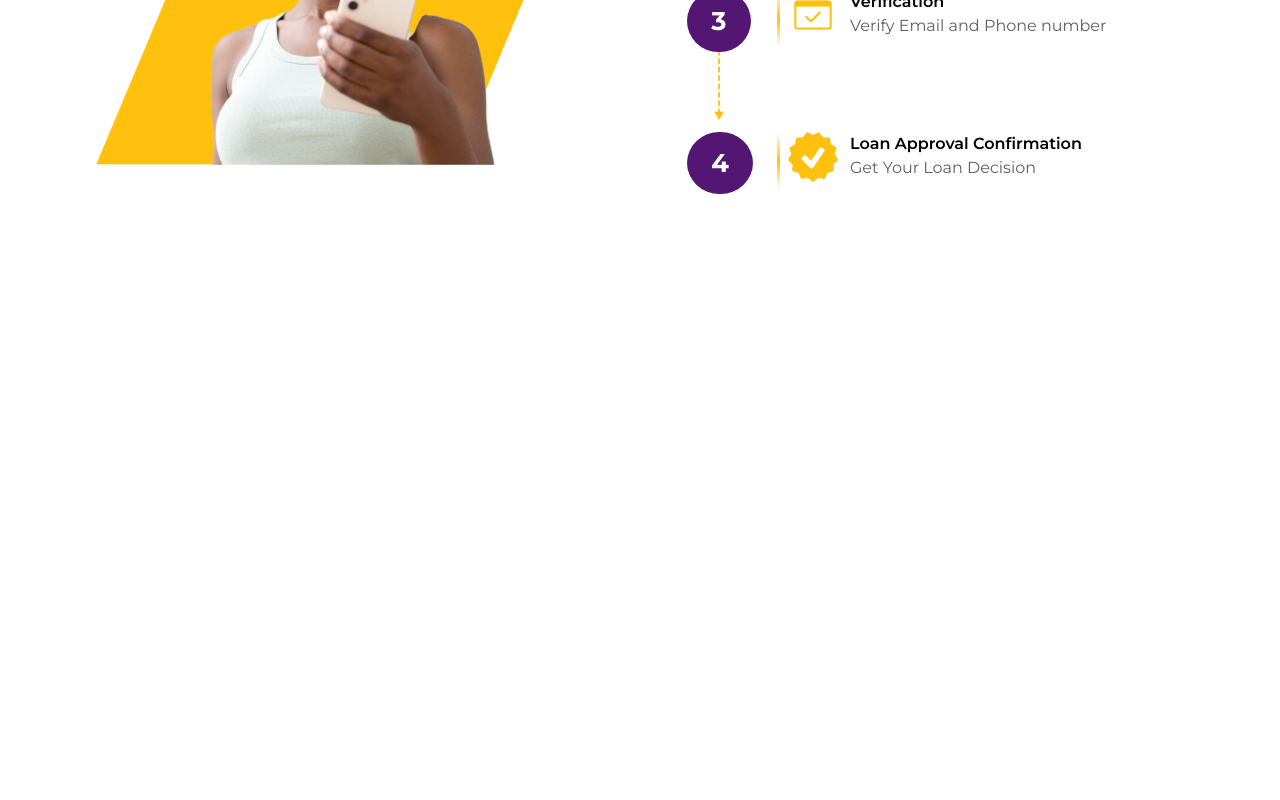
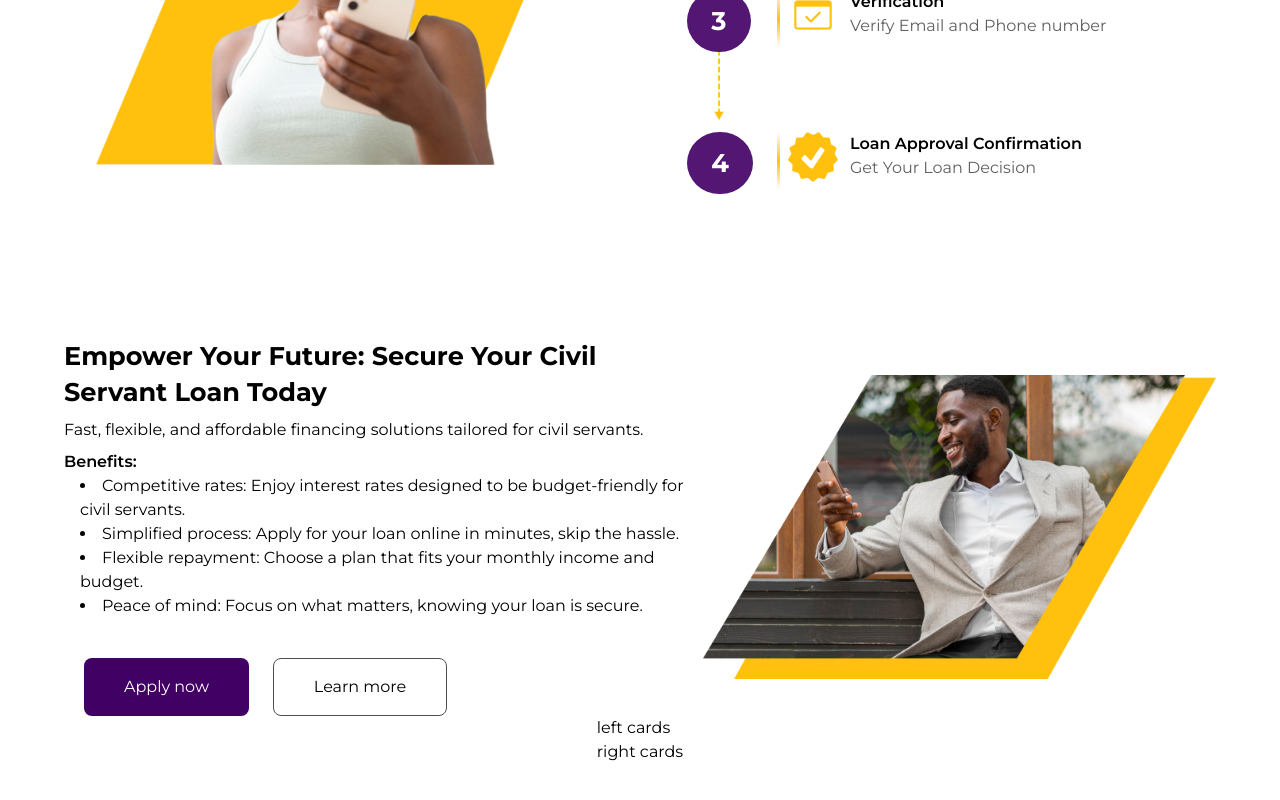
Before and after one commit to TracyMuso/MightyFin-Frontend, a Next.js app: page / in a window 1280 px wide. Shown: the part 2727-3527 px from the top of the page. Before the commit the page ends 2969 px from the top, so only its background shows below. Built offline with nearby package versions, Linux system fonts and the light colour scheme.

Commit message:
feat(blog-and-news): create and style the entire cta above the blog and news section on the landing page

```diff
--- /dev/null
+++ b/components/BlogxNews/index.tsx
@@ -0,0 +1,62 @@
+import Image from "next/image";
+
+const BlogandNews = () => {
+  return (
+    <section className="flex flex-col items-center font-Montserrat px-16 py-24">
+      <div className="flex justify-between items-center">
+        <div>
+          <article className="pb-10">
+            <h2 className="text-2xl font-extrabold leading-9">
+              Empower Your Future: Secure Your Civil Servant Loan Today
+            </h2>
+            <p className="py-2">
+              Fast, flexible, and affordable financing solutions tailored for
+              civil servants.
+            </p>
+            <p className="font-bold">Benefits:</p>
+            <ul className="list-disc leading-6 list-inside pl-4">
+              <li>
+                Competitive rates: Enjoy interest rates designed to be
+                budget-friendly for civil servants.
+              </li>
+              <li>
+                Simplified process: Apply for your loan online in minutes, skip
+                the hassle.
+              </li>
+              <li>
+                Flexible repayment: Choose a plan that fits your monthly income
+                and budget.
+              </li>
+              <li>
+                Peace of mind: Focus on what matters, knowing your loan is
+                secure.
+              </li>
+            </ul>
+          </article>
+          <div className="flex justify-between w-3/5 pl-5">
+            <button className="px-10 py-4 text-center bg-purple-500 hover:bg-purple-primary rounded-md text-white">
+              Apply now
+            </button>
+            <button className="px-10 py-4 text-center hover:bg-yellow-400 border rounded-md text-black">
+              Learn more
+            </button>
+          </div>
+        </div>
+        <div>
+          <Image
+            src={"/Images/LandingPage/man-with-phone.png"}
+            alt="man holding phone"
+            width={645}
+            height={380}
+          />
+        </div>
+      </div>
+      <div>
+        <div>left cards</div>
+        <div>right cards</div>
+      </div>
+    </section>
+  );
+};
+
+export default BlogandNews;
--- a/pages/index.tsx
+++ b/pages/index.tsx
@@ -3,6 +3,7 @@ import Hero from "@/components/Hero";
 import NavMenu from "@/components/NavMenu";
 import LoanSteps from "@/components/LoanSteps";
 import SocialProof from "@/components/SocialProof";
+import BlogandNews from "@/components/BlogxNews";
 
 export default function Home() {
   return (
@@ -12,6 +13,7 @@ export default function Home() {
       <SocialProof />
       <AboutUs />
       <LoanSteps />
+      <BlogandNews />
     </main>
   );
 }
```
Also changed, not shown: public/Images/LandingPage/man-with-phone.png (added).
